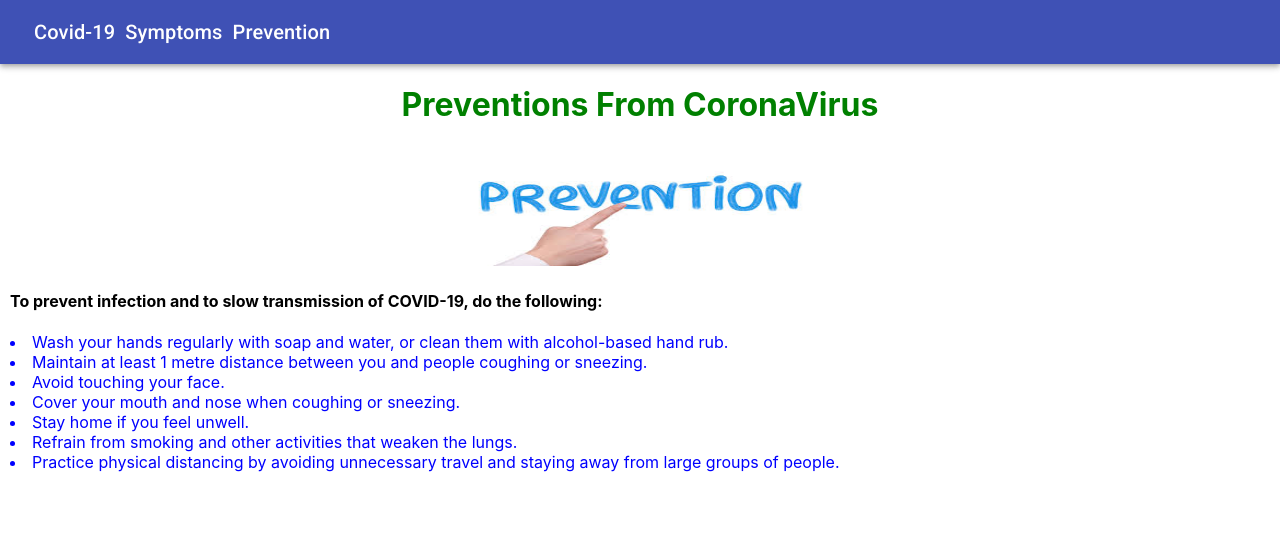
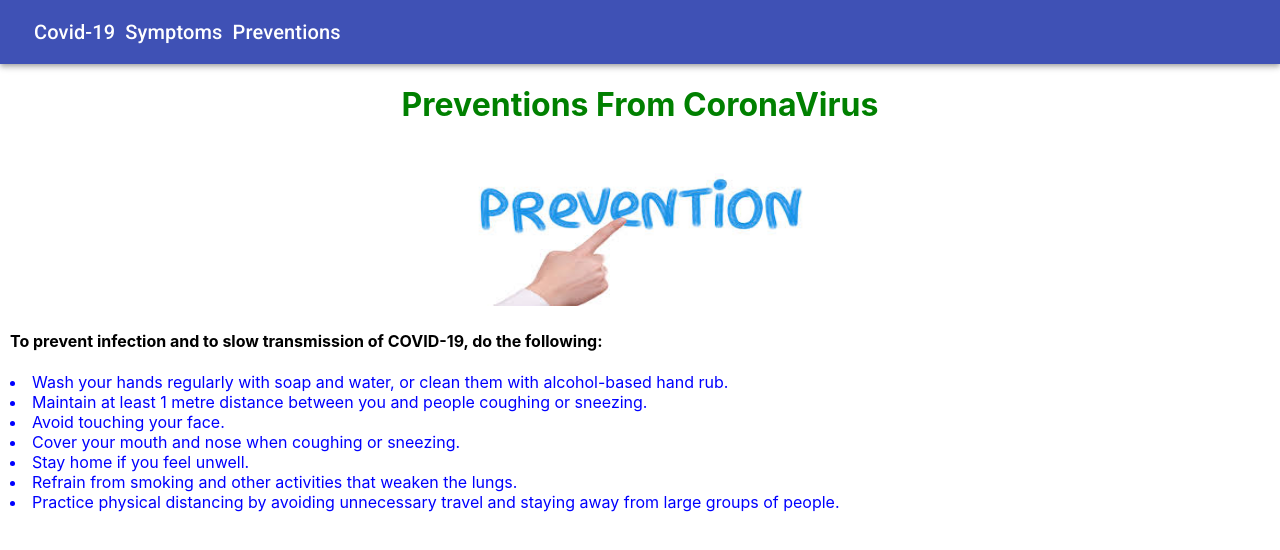
Before and after one commit to zeeshan526/Covid-19, a React (Create React App) app: page /Prevention in a window 1280 px wide. Shown: the top 550 px of the page. Built offline with nearby package versions, Linux system fonts and the light colour scheme.

Commit message:
some updation

```diff
--- a/src/components/Cards/Cards.module.css
+++ b/src/components/Cards/Cards.module.css
@@ -1,10 +1,12 @@
 .container{
     margin : 50px 0;
     margin-top: 80px;
+    overflow: hidden;
 }
 .card{
     margin: 0 5px !important;
-    overflow: hidden;
+
+
 }
 .infected{
     border-bottom: 10px solid rgb(0,0,255,0.5);
--- a/src/components/Navbar.js
+++ b/src/components/Navbar.js
@@ -44,7 +44,7 @@ export default function ButtonAppBar() {
           <Link to="/Symptoms" style={{color: 'white', textDecoration: 'none' }}>Symptoms</Link>
           </Typography>
           <Typography variant="h6" className={classes.title}>
-          <Link to="/Prevention" style={{color: 'white', textDecoration: 'none'}}>Prevention</Link>
+          <Link to="/Prevention" style={{color: 'white', textDecoration: 'none'}}>Preventions</Link>
           </Typography>
 
         </Toolbar>
--- a/src/pages/Footer.js
+++ b/src/pages/Footer.js
@@ -2,8 +2,8 @@ import React from 'react';
 import { makeStyles } from '@material-ui/core/styles';
 import Paper from '@material-ui/core/Paper';
 import Grid from '@material-ui/core/Grid';
-
-
+import image from './images/fb.jpg';
+import image1 from './images/git.png';
 const useStyles = makeStyles((theme) => ({
   root: {
     flexGrow: 1,
@@ -26,7 +26,12 @@ export default function CenteredGrid() {
     <div className={classes.root}>
       <Grid container spacing={3}>
         <Grid item xs={12}>
-          <Paper className={classes.paper}>&copy; Developed by Zeeshan Malik </Paper>
+          <Paper className={classes.paper}>&copy; Developed by Zeeshan Malik
+          <div style={{float:'right', margin:'-15px', marginRight:'20px'}}>
+          <span style={{marginRight:'20px'}}>Follow on</span><a href="https://www.facebook.com/zeshanali.zeshanali.735">
+          <img  src={image} alt="Facebook" width='20px' height='20px' /></a>&nbsp;&nbsp;&nbsp;&nbsp;&nbsp;
+          <a href="https://github.com/zeeshan526/Covid-19"><img  src={image1} alt="Github" width='20px' height='20px' /></a>
+          </div></Paper>
         </Grid>
 
 
--- a/src/pages/Prevention.jsx
+++ b/src/pages/Prevention.jsx
@@ -4,7 +4,7 @@ function Prevention() {
   return (
     <div  >
     <h1 style={{color:'Green', textAlign:'center'}}>Preventions From CoronaVirus</h1>
-    <center><img  src={image} alt="COVID-19" width='340px' height='100px' /></center>
+    <center><img  src={image} alt="COVID-19" width='340px' height='140px' overflow='hidden' /></center>
 
       <h4 style={{marginLeft:'10px'}}>To prevent infection and to slow transmission of COVID-19, do the following:</h4>
 
--- a/src/pages/Symptoms.jsx
+++ b/src/pages/Symptoms.jsx
@@ -4,7 +4,7 @@ function Symptoms() {
     return (
         <>
         <h1 style={{color:'red', textAlign:'center'}}>Symptoms Of CoronaVirus</h1>
-        <center><img  src={image} alt="COVID-19" width='340px' height='100px' /></center>
+        <center><img  src={image} alt="COVID-19" width='340px' height='140px' overflow='hidden' /></center>
            <div> <h4  style={{ marginLeft:'10px'}} >COVID-19 affects different people in different ways. Most infected people will develop mild to moderate illness and recover without hospitalization.</h4></div >
 <li   style={{color:'Green', marginLeft:'10px'}}>
 Most common symptoms:
```
Also changed, not shown: src/pages/images/fb.jpg (added), src/pages/images/git.png (added).
